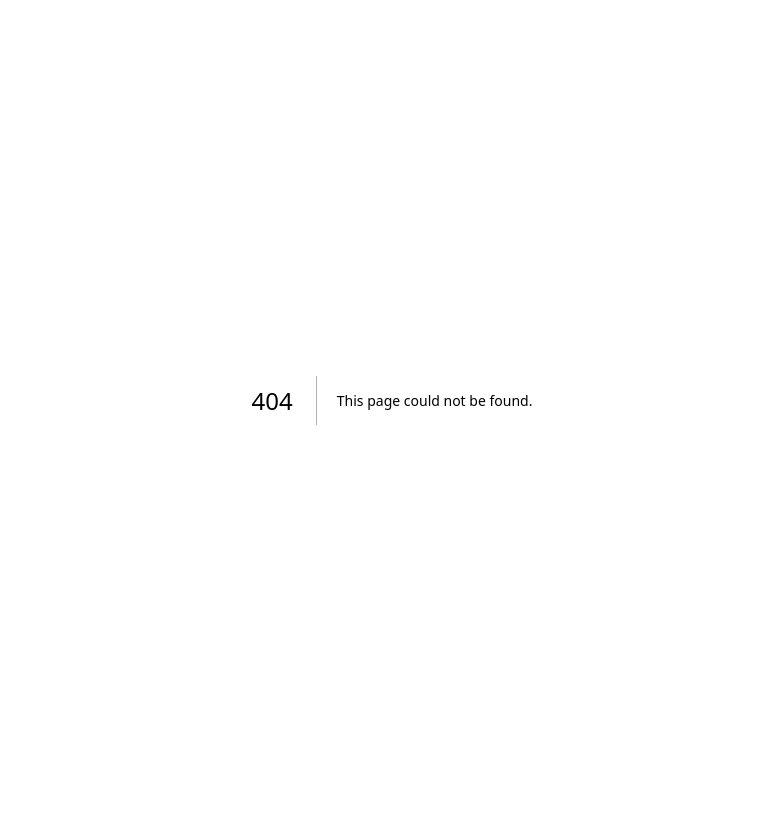
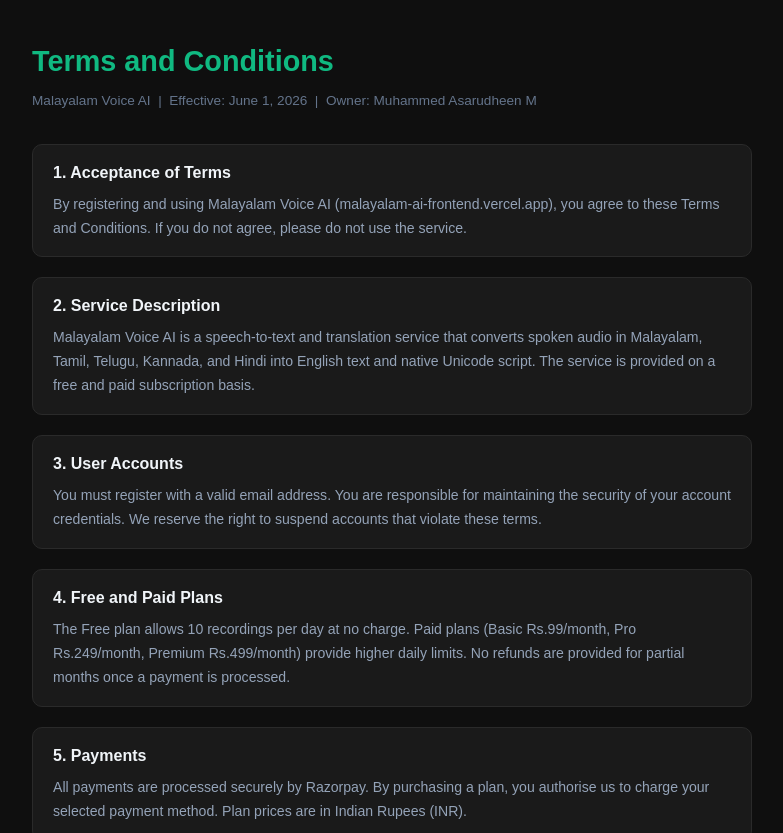
Before and after one commit to mamcbt-ai/USE-AI-MalayalamAI, a Next.js app in the folder malayalam-ai-frontend/: page /terms in a window 1280 px wide. Before the commit this address had no page. Shown: the top 833 px of the page, without its empty margins (248-1031 px from the left). Before the commit the page ends 800 px from the top, so only its background shows below. Built offline with nearby package versions, Linux system fonts and the light colour scheme.

Commit message:
feat: Terms and Conditions page

```diff
--- /dev/null
+++ b/malayalam-ai-frontend/app/terms/page.js
@@ -0,0 +1,37 @@
+export default function TermsPage() {
+  const sections = [
+    { title: "1. Acceptance of Terms", body: "By registering and using Malayalam Voice AI (malayalam-ai-frontend.vercel.app), you agree to these Terms and Conditions. If you do not agree, please do not use the service." },
+    { title: "2. Service Description", body: "Malayalam Voice AI is a speech-to-text and translation service that converts spoken audio in Malayalam, Tamil, Telugu, Kannada, and Hindi into English text and native Unicode script. The service is provided on a free and paid subscription basis." },
+    { title: "3. User Accounts", body: "You must register with a valid email address. You are responsible for maintaining the security of your account credentials. We reserve the right to suspend accounts that violate these terms." },
+    { title: "4. Free and Paid Plans", body: "The Free plan allows 10 recordings per day at no charge. Paid plans (Basic Rs.99/month, Pro Rs.249/month, Premium Rs.499/month) provide higher daily limits. No refunds are provided for partial months once a payment is processed." },
+    { title: "5. Payments", body: "All payments are processed securely by Razorpay. By purchasing a plan, you authorise us to charge your selected payment method. Plan prices are in Indian Rupees (INR)." },
+    { title: "6. Acceptable Use", body: "You agree not to use the service to record or transmit any content that is illegal, defamatory, harmful, or violates the rights of others. You must not attempt to reverse-engineer, overload, or misuse the service." },
+    { title: "7. Privacy and Data", body: "Audio recordings are processed in real-time and are NOT stored on our servers after transcription. We store only your email address, hashed password, subscription plan, and usage count. We do not sell your data to third parties." },
+    { title: "8. Third-Party Services", body: "The service uses Sarvam AI and Groq for speech recognition, Razorpay for payments, Railway for backend hosting, and Vercel for frontend hosting. Each provider's own terms apply to their respective services." },
+    { title: "9. Accuracy Disclaimer", body: "Speech recognition accuracy depends on audio quality, microphone type, accent, and background noise. We do not guarantee 100% accuracy. The service is provided as-is without warranty of any kind." },
+    { title: "10. Service Availability", body: "We aim for high availability but do not guarantee uninterrupted access. Maintenance or third-party outages may cause temporary downtime. We are not liable for losses arising from service unavailability." },
+    { title: "11. Intellectual Property", body: "All content, code, and design of Malayalam Voice AI is owned by Muhammed Asarudheen M. You may not copy, reproduce, or distribute any part of the service without explicit written permission." },
+    { title: "12. Limitation of Liability", body: "To the maximum extent permitted by law, Malayalam Voice AI and its owner shall not be liable for any indirect, incidental, or consequential damages arising from the use or inability to use the service." },
+    { title: "13. Governing Law", body: "These terms are governed by the laws of India. Any disputes shall be subject to the exclusive jurisdiction of courts in Kerala, India." },
+    { title: "14. Changes to Terms", body: "We reserve the right to update these terms at any time. Continued use of the service after changes constitutes acceptance of the updated terms." },
+    { title: "15. Contact", body: "For questions about these terms, contact: mamcbt@gmail.com" },
+  ];
+  return (
+    <main style={{ minHeight:"100vh", backgroundColor:"#0f0f0f", color:"#e2e8f0", padding:"40px 20px", fontFamily:"sans-serif" }}>
+      <div style={{ maxWidth:720, margin:"0 auto" }}>
+        <h1 style={{ fontSize:"1.8rem", fontWeight:800, color:"#10b981", marginBottom:8 }}>Terms and Conditions</h1>
+        <p style={{ color:"#64748b", fontSize:"0.85rem", marginBottom:32 }}>Malayalam Voice AI &nbsp;|&nbsp; Effective: June 1, 2026 &nbsp;|&nbsp; Owner: Muhammed Asarudheen M</p>
+        {sections.map(({ title, body }) => (
+          <div key={title} style={{ marginBottom:20, padding:"16px 20px", background:"#1a1a1a", borderRadius:10, border:"1px solid #2a2a2a" }}>
+            <h3 style={{ fontSize:"1rem", fontWeight:700, color:"#f1f5f9", marginBottom:8 }}>{title}</h3>
+            <p style={{ fontSize:"0.88rem", color:"#94a3b8", lineHeight:1.7 }}>{body}</p>
+          </div>
+        ))}
+        <div style={{ marginTop:32, padding:"16px 20px", background:"#0d2b1a", border:"1px solid #10b98140", borderRadius:10, textAlign:"center" }}>
+          <p style={{ fontSize:"0.85rem", color:"#64748b" }}>By using Malayalam Voice AI, you confirm that you have read and agree to these Terms and Conditions.</p>
+          <a href="/" style={{ display:"inline-block", marginTop:12, padding:"10px 24px", background:"#10b981", color:"#000", borderRadius:8, fontWeight:700, fontSize:"0.9rem", textDecoration:"none" }}>Back to App</a>
+        </div>
+      </div>
+    </main>
+  );
+}
```
